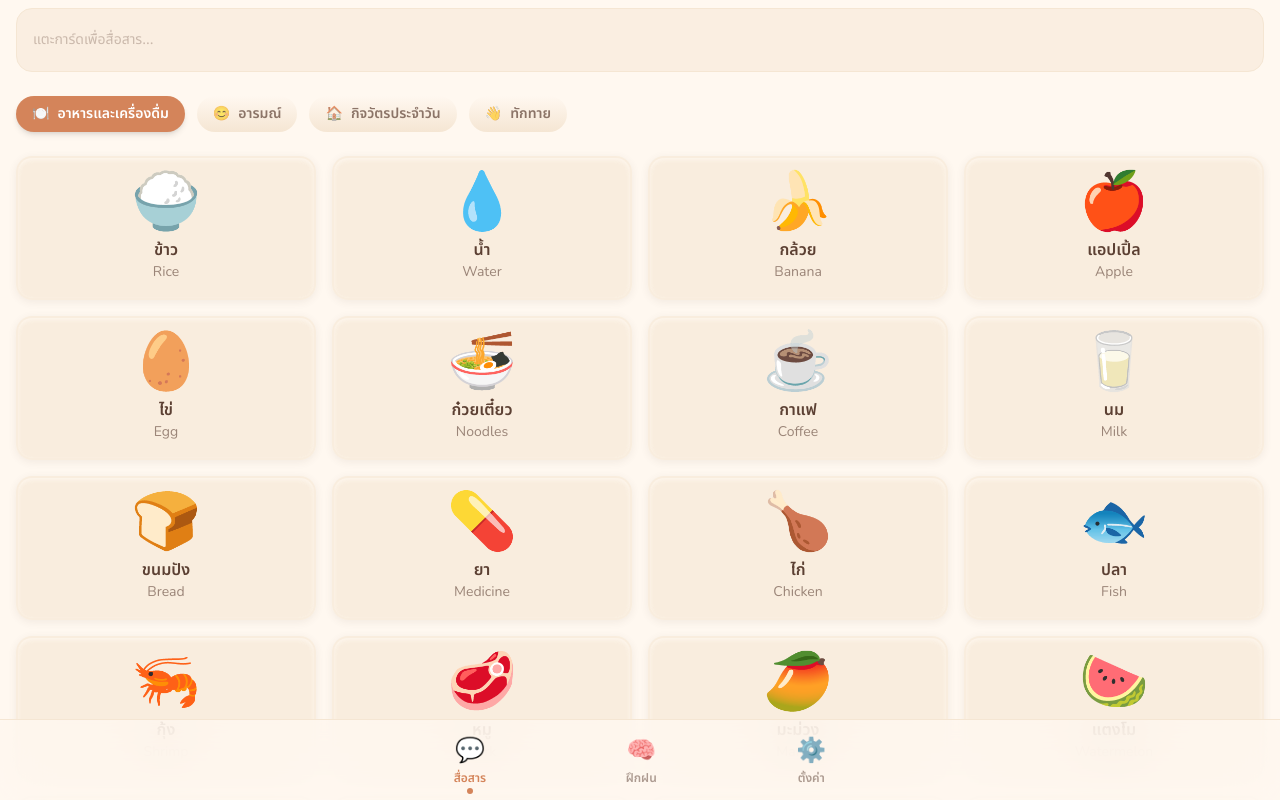
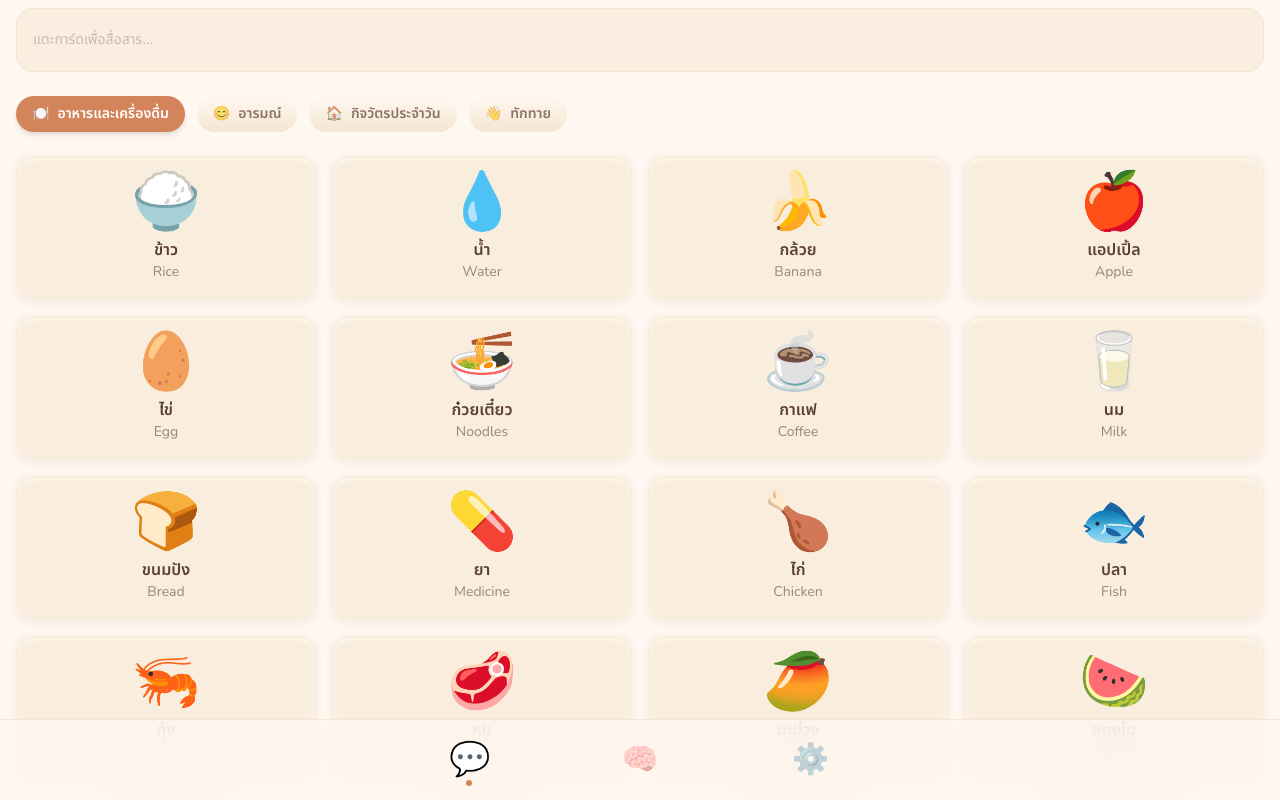
Before and after one commit to moowryoo/AphasiaCure, a React (Vite) app: page / in a window 1280 px wide. Shown: the top 800 px of the page. Built offline with nearby package versions, Linux system fonts and the light colour scheme.

Commit message:
feat: remove text from TabBar, emoji-only navigation
Co-Authored-By: Claude Opus 4.6 <noreply@anthropic.com>

```diff
--- a/src/components/TabBar.jsx
+++ b/src/components/TabBar.jsx
@@ -1,4 +1,3 @@
-import { useTranslation } from 'react-i18next'
 import { motion } from 'framer-motion'
 
 const tabs = [
@@ -8,8 +7,6 @@ const tabs = [
 ]
 
 export default function TabBar({ activeTab, onTabChange }) {
-  const { t } = useTranslation()
-
   return (
     <nav className="fixed bottom-0 left-0 right-0 bg-cream/80 backdrop-blur-xl border-t border-sand z-50">
       <div className="flex justify-around items-center h-20 max-w-lg mx-auto">
@@ -19,14 +16,9 @@ export default function TabBar({ activeTab, onTabChange }) {
             onClick={() => onTabChange(tab.id)}
             className="flex flex-col items-center gap-1 px-6 py-2 relative"
           >
-            <span className="text-2xl">{tab.emoji}</span>
-            <span
-              className={`text-xs font-semibold font-thai transition-colors ${
-                activeTab === tab.id ? 'text-terracotta' : 'text-bark/50'
-              }`}
-            >
-              {t(`tabs.${tab.id}`)}
-            </span>
+            <span className={`text-3xl transition-all ${
+              activeTab === tab.id ? 'scale-110' : 'opacity-50'
+            }`}>{tab.emoji}</span>
             {activeTab === tab.id && (
               <motion.div
                 layoutId="activeTab"
```
